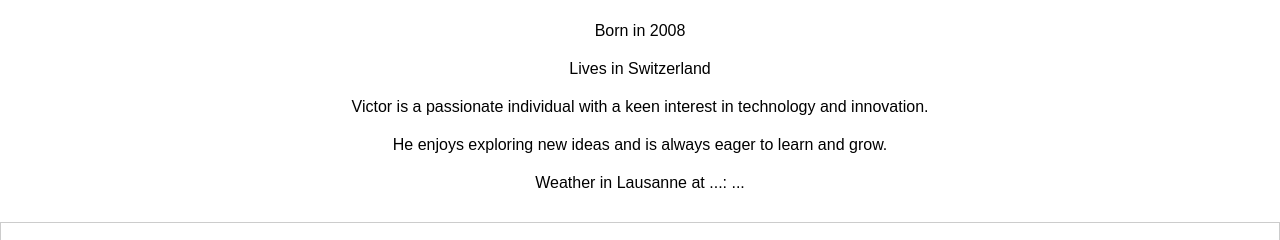
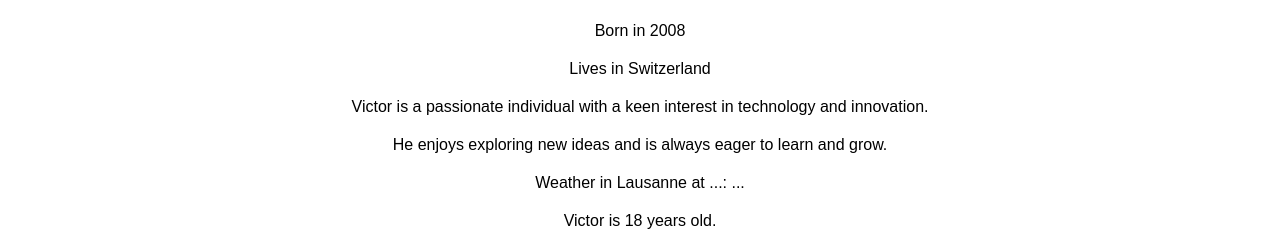
Before and after one commit to Kapas3T/LeProjet, a PHP site: page /pages/about/victor.php in a window 1280 px wide. Shown: the part 146-386 px from the top of the page. Run offline with PHP 8.4, Linux system fonts and the light colour scheme.

Commit message:
[feature] minor changes

```diff
--- a/pages/about/victor.php
+++ b/pages/about/victor.php
@@ -41,6 +41,16 @@
                                 document.getElementById("elevation").textContent = elevation + " m";
                                 document.getElementById("weather").textContent = temperature + " °C";
                             });
+                    </script>
+                </div>
+                <div id="interactiveDiv">
+                    <p> Victor is <span id="age">...</span> years old. </p>
+                    <script>
+                        let i = 0;
+                        while (i < 18) {
+                            i++;
+                            document.getElementById("age").textContent = i;
+                        }
                     </script>
                 </div>
 
```
